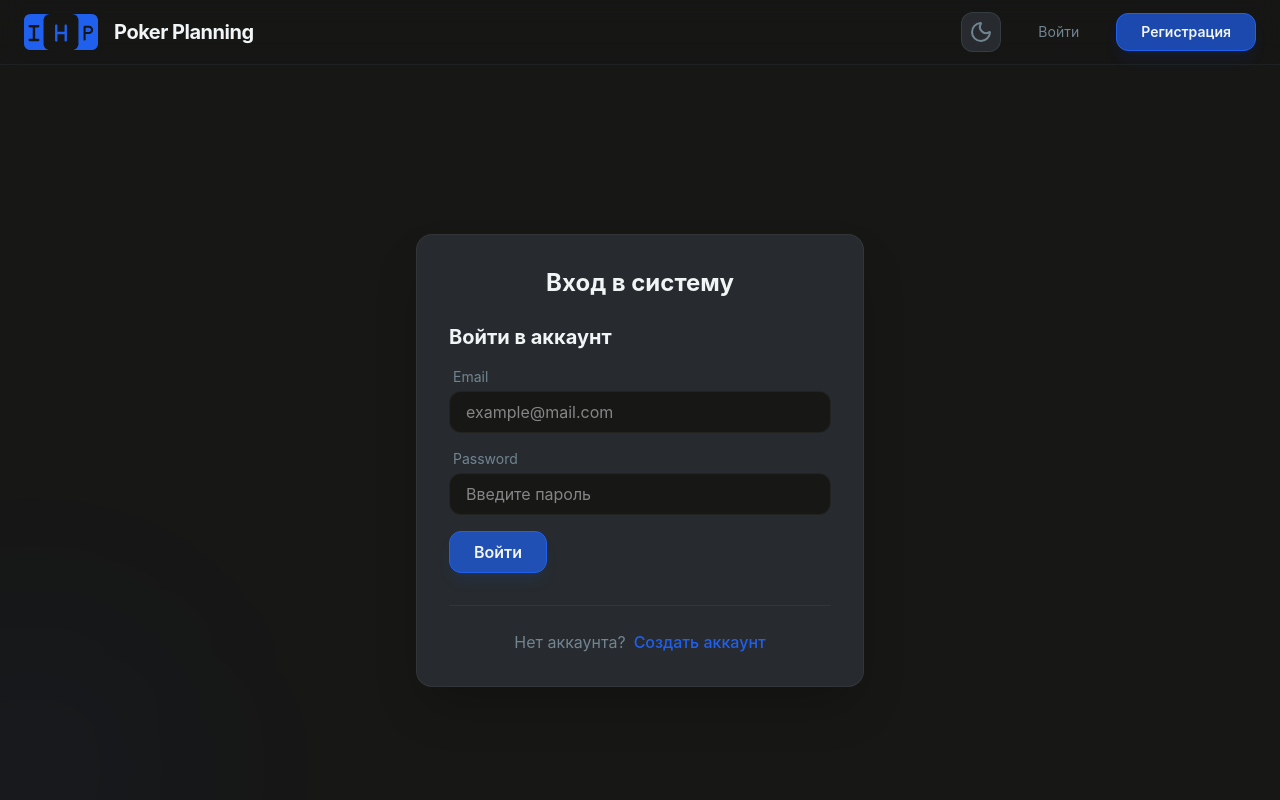
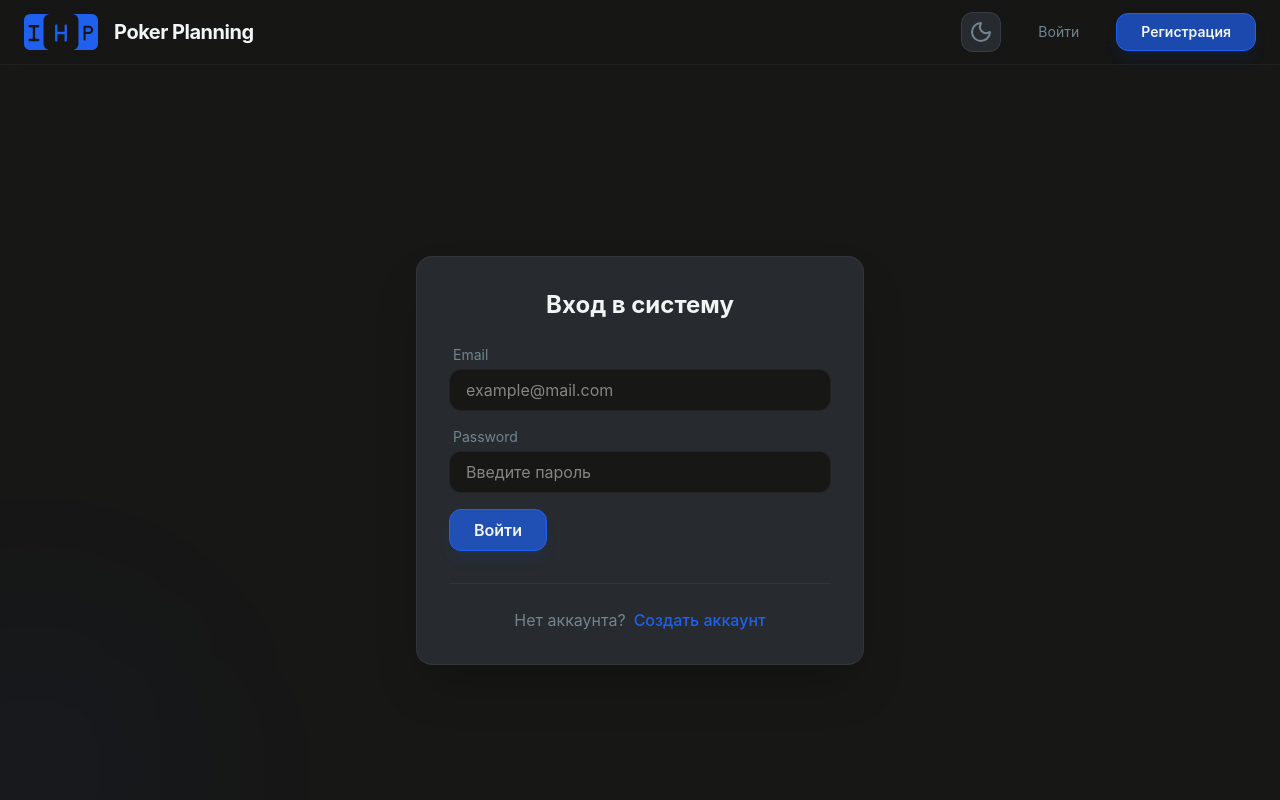
Before and after one commit to alexey-panchenko-dev/Planning-Poker, a React (Vite) app in the folder client/: page /auth in a window 1280 px wide. Shown: the top 800 px of the page. Built offline with nearby package versions, Linux system fonts and the light colour scheme; no server answers.

Commit message:
подкорректировал auth формы

```diff
--- a/client/src/features/auth/ui/LoginForm.tsx
+++ b/client/src/features/auth/ui/LoginForm.tsx
@@ -39,8 +39,6 @@ export const LoginForm = () => {
 
   return (
     <div className="flex flex-col gap-4">
-      <h1 className="text-xl font-bold">Войти в аккаунт</h1>
-
       <form onSubmit={handleSubmit} className="space-y-4">
         {error && <div className="text-red-600">{error}</div>}
 
--- a/client/src/features/auth/ui/ReqisterForm.tsx
+++ b/client/src/features/auth/ui/ReqisterForm.tsx
@@ -40,7 +40,6 @@ export const RegisterForm = () => {
 
   return (
     <div className="flex flex-col gap-4">
-      <h1 className="text-xl font-bold">Создать аккаунт</h1>
       <form onSubmit={handleSubmit} className="space-y-4">
         {error && <div className="text-red-600">{error}</div>}
 
```
